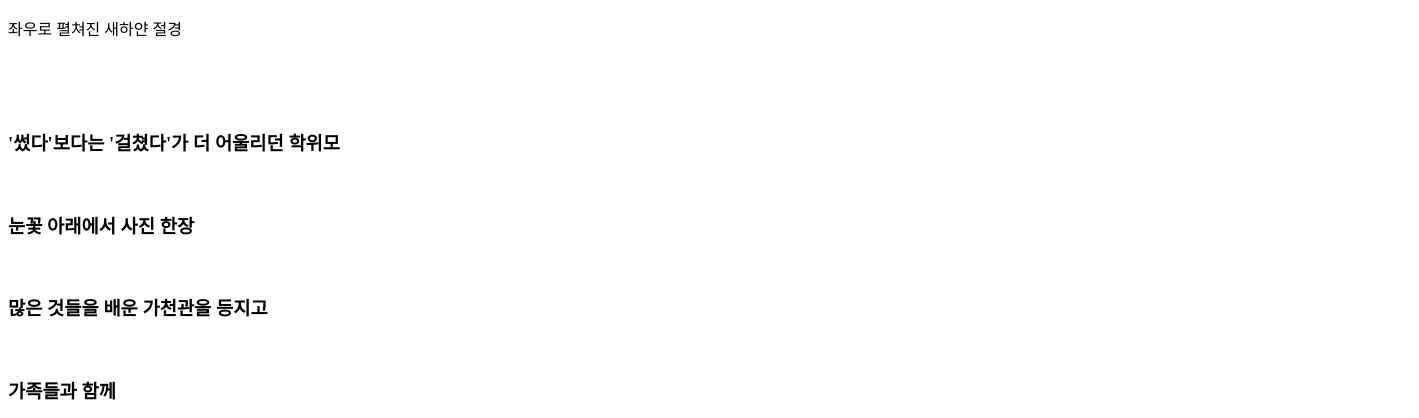
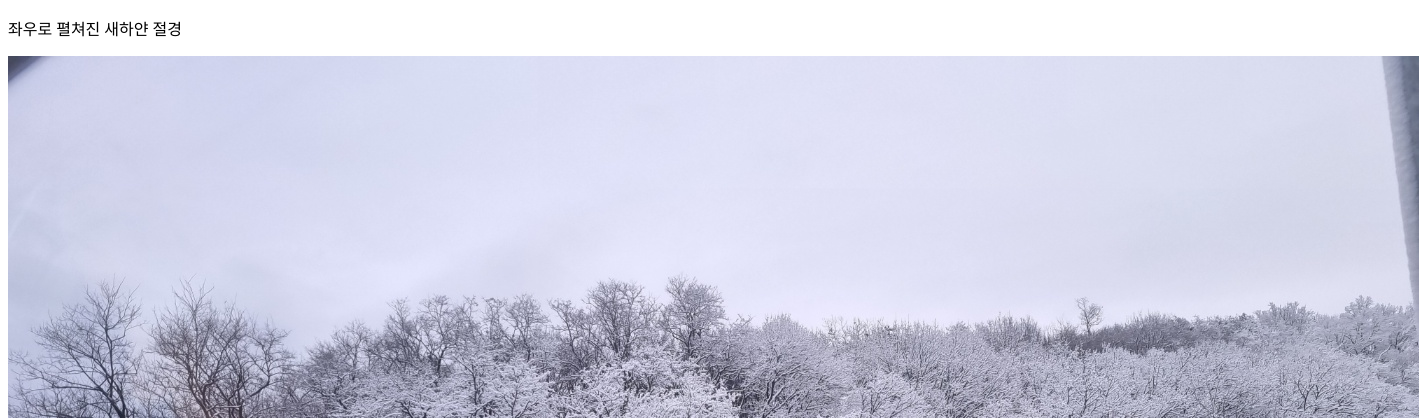
Before and after one commit to lhy9496/myCustomPage, a plain HTML site: page index.html in a window 1280 px wide. Shown: the part 312-730 px from the top of the page, 1419 px wide, since content can reach past the window. Drawn offline with Linux system fonts and the light colour scheme.

Commit message:
delete new_

```diff
--- a/index.html
+++ b/index.html
@@ -48,12 +48,12 @@
 							<div class="gallery">
 								<div>
 									<div class="image fit flush">
-										<a href="images/new_pic03.jpg"><img src="images/new_pic03.jpg" alt="" /></a>
+										<a href="images/pic03.jpg"><img src="images/pic03.jpg" alt="" /></a>
 									</div>
 								</div>
 								<div>
 									<div class="image fit flush">
-										<a href="images/new_pic01.jpg"><img src="images/new_pic01.jpg" alt="" /></a>
+										<a href="images/pic01.jpg"><img src="images/pic01.jpg" alt="" /></a>
 									</div>
 								</div>
 							</div>
@@ -63,28 +63,28 @@
 				<!-- Three -->
 					<section id="three" class="wrapper">
 						<div class="spotlight">
-							<div class="image flush"><img src="images/new_pic04.jpg" alt="" /></div>
+							<div class="image flush"><img src="images/pic04.jpg" alt="" /></div>
 							<div class="inner">
 								<h3>'썼다'보다는 '걸쳤다'가 더 어울리던 학위모</h3>
 								<p></p>
 							</div>
 						</div>
 						<div class="spotlight alt">
-							<div class="image flush"><img src="images/new_pic05.jpg" alt="" /></div>
+							<div class="image flush"><img src="images/pic05.jpg" alt="" /></div>
 							<div  class="inner">
 								<h3>눈꽃 아래에서 사진 한장</h3>
 								<p></p>
 							</div>
 						</div>
 						<div class="spotlight">
-							<div class="image flush"><img src="images/new_pic07.jpg" alt="" /></div>
+							<div class="image flush"><img src="images/pic07.jpg" alt="" /></div>
 							<div  class="inner">
 								<h3>많은 것들을 배운 가천관을 등지고</h3>
 								<p></p>
 							</div>
 						</div>
 						<div class="spotlight alt">
-							<div class="image flush"><img src="images/new_pic08.jpg" alt="" /></div>
+							<div class="image flush"><img src="images/pic08.jpg" alt="" /></div>
 							<div class="inner">
 								<h3>가족들과 함께</h3>
 								<p></p>
```
